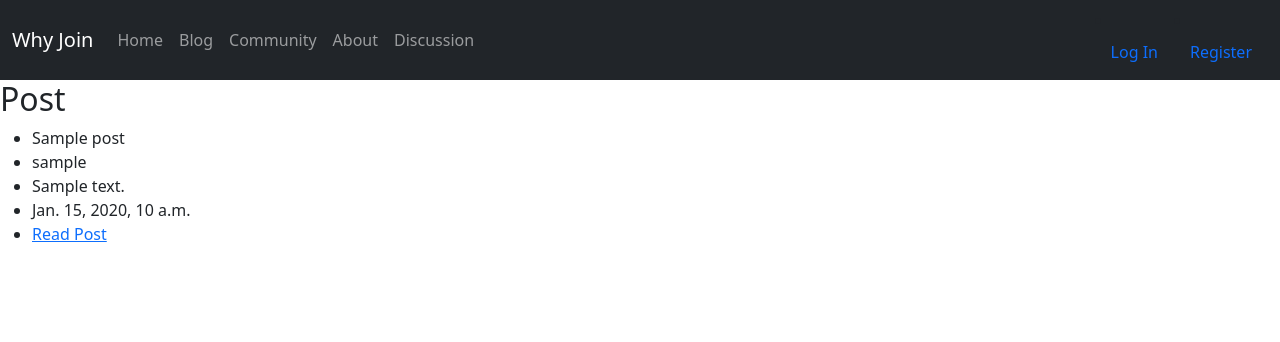
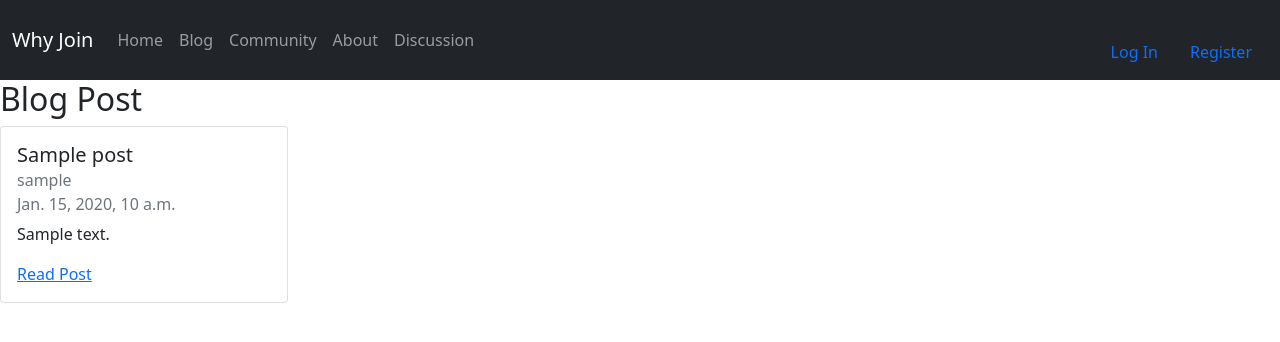
Before and after one commit to kghudgens/WhyJoin, a Django app: page /blog in a window 1280 px wide. Shown: the top 342 px of the page. Run offline with Django 3.2, Linux system fonts and the light colour scheme; tables that the repository leaves empty hold one stand-in row (values such as "Sample post"); some libraries are stand-ins or nearby versions.

Commit message:
put blog post in cards

```diff
--- a/whyjoin/hub/templates/hub/post_list.html
+++ b/whyjoin/hub/templates/hub/post_list.html
@@ -1,12 +1,15 @@
 {% extends "hub/base.html" %} {% block content %}
-<h2>Post</h2>
-<ul>
-    {%for post in object_list%}
-        <li>{{post.title}}</li>
-        <li>{{post.author}}</li>
-        <li>{{post.text}}</li>
-        <li>{{post.created_date}}</li>
-        <li><a href="{% url 'post_detail' post.pk %}">Read Post</a></li>
-    {%endfor%}
-</ul>
+<h2>Blog Post</h2>
+
+{% for post in object_list %}
+<div class="card" style="width: 18rem;">
+    <div class="card-body">
+      <h5 class="card-title">{{ post.title }}</h5>
+      <h6 class="card-subtitle mb-2 text-muted">{{ post.author }}</h6>
+      <h6 class="card-subtitle mb-2 text-muted">{{ post.created_date }}</h6>
+      <p class="card-text">{{ post.text|truncatewords:5 }}</p>
+      <a href="{% url 'post_detail' post.pk %}" class="card-link">Read Post</a>
+    </div>
+  </div>
+{% endfor %}
 {%endblock%}
```
